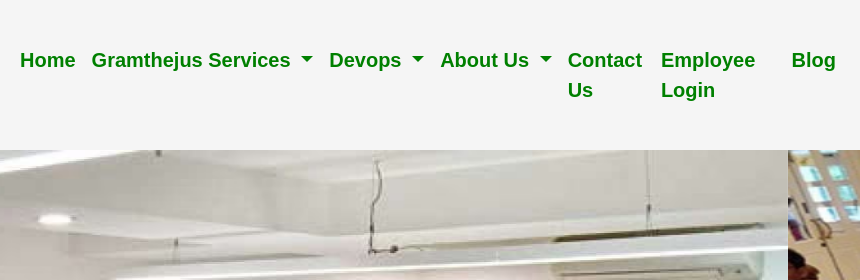
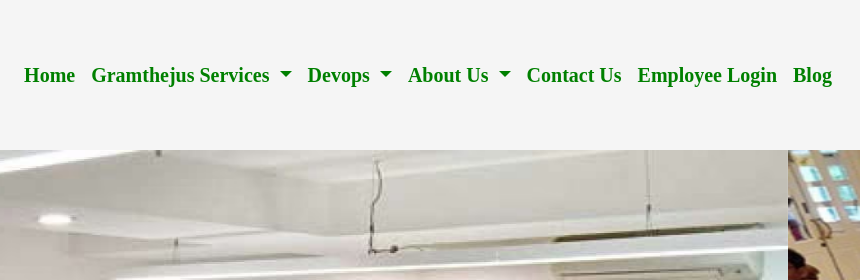
Before and after one commit to shakeer7396/Gramthejus, a plain HTML site: page index.html in a window 1280 px wide. Shown: the top 280 px of the page, 420-1280 px from the left. Drawn offline with nearby package versions, Linux system fonts and the light colour scheme; some packages are replaced by stand-ins of ours.

Commit message:
Update index.css

```diff
--- a/styles/index.css
+++ b/styles/index.css
@@ -38,7 +38,7 @@ p {
   font-size: 20px;
 }
 a {
-  font-family: Arial, Helvetica, sans-serif;
+  font-family: Coolvetica Condensed Book;
   font-size: 20px;
   text-decoration: none;
   font-weight: 600;
```
